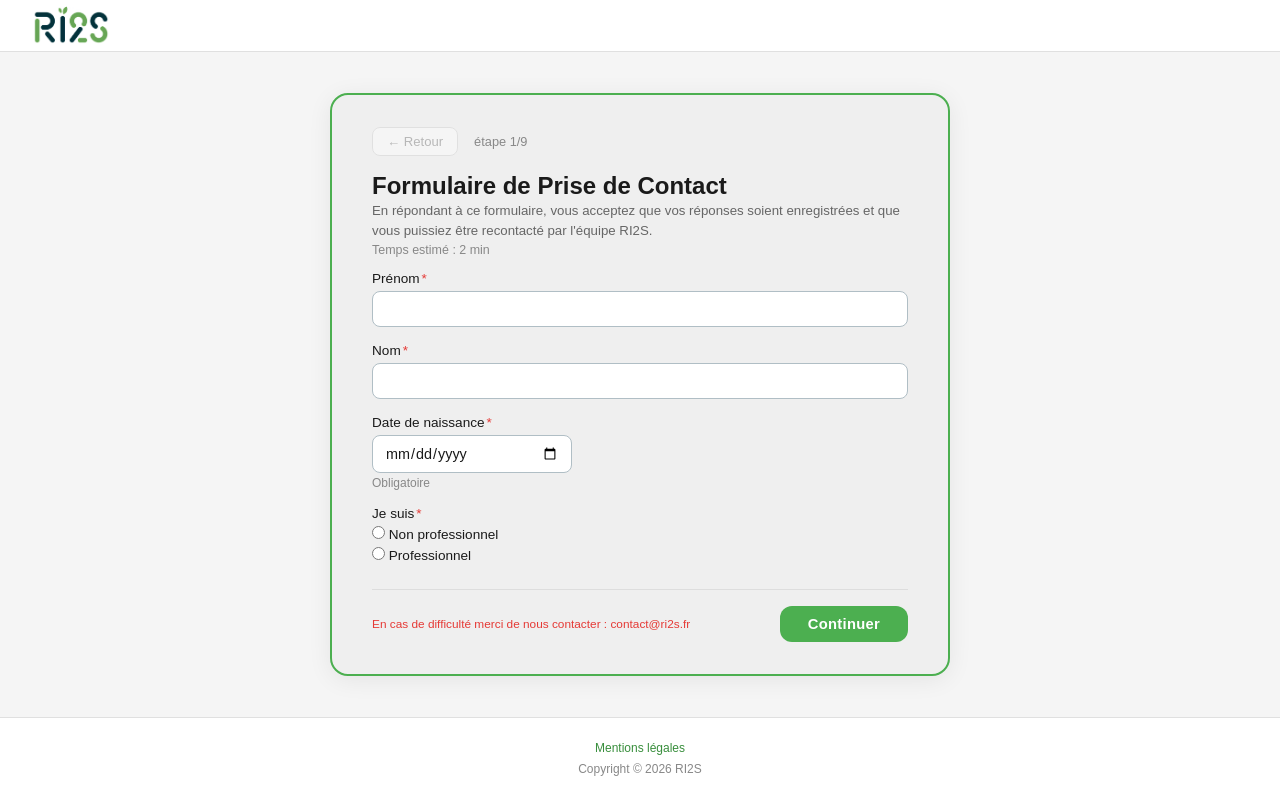
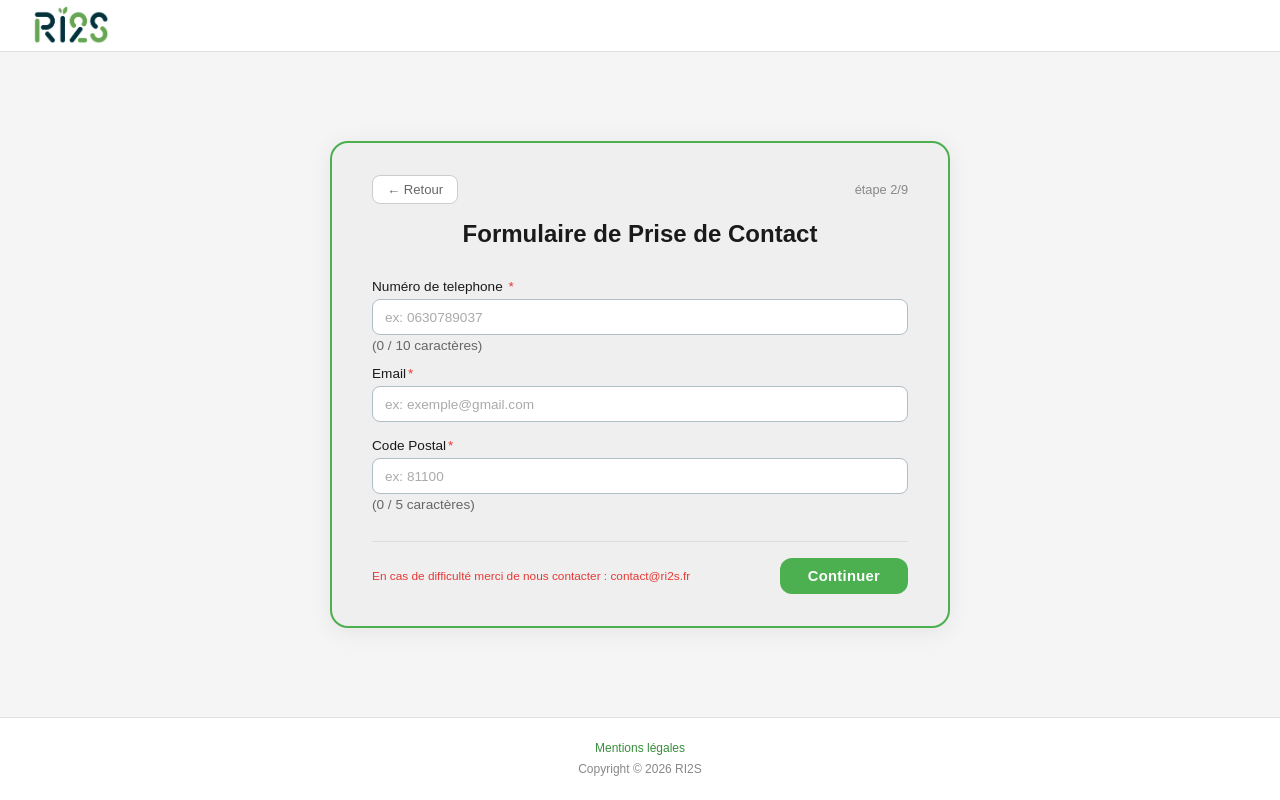
Before and after one commit to Wiamagnagay/ProjetTut, a Vue app: page /page2 in a window 1280 px wide. Built offline with nearby package versions, Linux system fonts and the light colour scheme.

Commit message:
grosse corerction p2

```diff
--- a/src/pages/page2.vue
+++ b/src/pages/page2.vue
@@ -1,162 +1,127 @@
 <script setup>
-import { computed, reactive } from 'vue';
+import { reactive } from 'vue';
 import { useRouter } from 'vue-router';
 import { formStore } from '../store/formStore';
 
 const router = useRouter();
-const totalSteps = 9;
-const stepNumber = 1;
-
-const errors = reactive({ prenom: '', nom: '', naissance: '' });
-
-const progressPercent = computed(() => Math.round((stepNumber / totalSteps) * 100));
+const errors = reactive({
+  telephone: '',
+  email: '',
+  codePostal: '',
+  profilSante: '',
+});
 
 function clearErrors() {
-  errors.prenom = '';
-  errors.nom = '';
-  errors.naissance = '';
+  errors.telephone = '';
+  errors.email = '';
+  errors.codePostal = '';
+  errors.profilSante = '';
 }
-
-const nameRegex = /^[a-zA-ZÀ-ÿ\s\-']+$/;
 
 function validate() {
   clearErrors();
-  if (!formStore.prenom.trim()) {
-    errors.prenom = 'Le prénom est obligatoire.';
-  } else if (!nameRegex.test(formStore.prenom.trim())) {
-    errors.prenom = 'Le prénom ne doit contenir que des lettres et espaces.';
-  }
-  if (!formStore.nom.trim()) {
-    errors.nom = 'Le nom est obligatoire.';
-  } else if (!nameRegex.test(formStore.nom.trim())) {
-    errors.nom = 'Le nom ne doit contenir que des lettres et espaces.';
-  }
-  if (!formStore.naissance) errors.naissance = 'La date de naissance est obligatoire.';
-  if (!formStore.profilSante) {
-    errors.profilSante = 'Veuillez choisir un profil.';
-  }
-  return !errors.prenom && !errors.nom && !errors.naissance && !errors.profilSante;
+  const telRegex = /^0[1-9][0-9]{8}$/;
+  if (!formStore.telephone?.trim()) errors.telephone = 'Téléphone obligatoire';
+  else if (!telRegex.test(formStore.telephone.trim()))
+    errors.telephone = 'Format invalide';
+
+  const emailRegex = /^[^\s@]+@[^\s@]+\.[^\s@]+$/;
+  if (!formStore.email?.trim()) errors.email = 'Email obligatoire';
+  else if (!emailRegex.test(formStore.email.trim()))
+    errors.email = 'Format invalide';
+
+  if (!formStore.codePostal?.trim())
+    errors.codePostal = 'Code postal obligatoire';
+  if (!formStore.profilSante) errors.profilSante = 'Choix obligatoire';
+
+  return (
+    !errors.telephone &&
+    !errors.email &&
+    !errors.codePostal &&
+    !errors.profilSante
+  );
 }
 
 async function onNext() {
   if (!validate()) return;
 
-  const nomClean = formStore.nom.trim().toUpperCase();
-  const prenomClean = formStore.prenom.trim().toLowerCase();
-  const dateClean = formStore.naissance;
-  const profilChoisi = formStore.profilSante;
+  console.log("Données de base stockées, passage à l'étape 3...");
 
-  try {
-    const response = await fetch('https://formulaire-ri2s-1.onrender.com/api/utilisateurs');
-    const tousLesUtilisateurs = await response.json();
-
-    const utilisateurTrouve = tousLesUtilisateurs.find(user =>
-      user.nom.toUpperCase() === nomClean &&
-      user.prenom.toLowerCase() === prenomClean &&
-      user.dateNaissance.startsWith(dateClean)
-    );
-
-    if (utilisateurTrouve) {
-      let profilDejaExistant = false;
-
-      if (profilChoisi === 'pro' && utilisateurTrouve.profilPro !== null) {
-        profilDejaExistant = true;
-      }
-      else if (profilChoisi === 'non_pro' && utilisateurTrouve.profilNonPro !== null) {
-        profilDejaExistant = true;
-      }
-
-      if (profilDejaExistant) {
-        formStore.dejaInscrit = true;
-        formStore.idUtilisateurGenere = utilisateurTrouve.idUtilisateur;
-        router.push('/page4');
-      } else {
-        formStore.dejaInscrit = false;
-        router.push('/page2');
-      }
-
-    } else {
-      formStore.dejaInscrit = false;
-      router.push('/page2');
-    }
-
-  } catch (error) {
-    console.error("Erreur lors du contournement Front-end :", error);
-    formStore.dejaInscrit = false;
-    router.push('/page2');
-  }
+  router.push(formStore.profilSante === 'pro' ? '/page3pro' : '/page3');
 }
 
-
+function onBack() {
+  router.push('/page1');
+}
 </script>
 
 <template>
   <div class="page">
     <header class="topbar">
-      <img src="@/assets/logoRI2S.png" alt="RI2S" style="height:40px" />
+      <img src="@/assets/logoRI2S.png" alt="RI2S" style="height: 40px" />
     </header>
 
     <main class="main">
       <section class="card">
         <div class="cardTop">
-          <button class="back" disabled>← Retour</button>
-          <div class="stepInfo">étape {{ stepNumber }}/{{ totalSteps }}</div>
+          <button class="back" @click="onBack">← Retour</button>
+          <div class="stepInfo">étape 2/9</div>
         </div>
-        <div class="headCenter">
-          <h1>Formulaire de Prise de Contact</h1>
-          <p class="desc">En répondant à ce formulaire, vous acceptez que vos réponses soient enregistrées et que vous puissiez être recontacté par l'équipe RI2S.</p>
-          <div class="eta">Temps estimé : 2 min</div>
-        </div>
-
+        <h1>Formulaire de Prise de Contact</h1>
         <form class="form" @submit.prevent="onNext">
           <div class="field">
-            <label class="label">Prénom<span class="req">*</span></label>
+            <label class="label"
+              >Numéro de telephone <span class="req">*</span></label
+            >
             <input
               class="input"
-              :class="{ 'input-error': errors.prenom }"
-              v-model.trim="formStore.prenom"
+              :class="{ 'input-error': errors.telephone }"
+              v-model="formStore.telephone"
+              placeholder="ex: 0630789037"
+              maxlength="10"
             />
-            <p v-if="errors.prenom" class="error">{{ errors.prenom }}</p>
+            <p v-if="errors.telephone" class="error">{{ errors.telephone }}</p>
+            <p class="caractère">
+              ({{ formStore.telephone.length }} / 10 caractères)
+            </p>
           </div>
-          <div class="field">
-            <label class="label">Nom<span class="req">*</span></label>
+
+          <div class="field" id="mail">
+            <label class="label">Email<span class="req">*</span></label>
             <input
               class="input"
-              :class="{ 'input-error': errors.nom }"
-              v-model.trim="formStore.nom"
+              :class="{ 'input-error': errors.email }"
+              type="email"
+              v-model="formStore.email"
+              placeholder="ex: exemple@gmail.com"
             />
-            <p v-if="errors.nom" class="error">{{ errors.nom }}</p>
+            <p v-if="errors.email" class="error">{{ errors.email }}</p>
           </div>
+
           <div class="field">
-            <label class="label">Date de naissance<span class="req">*</span></label>
-            <input class="input date" type="date" v-model="formStore.naissance" />
-            <div class="hint">Obligatoire</div>
-            <p v-if="errors.naissance" class="error">{{ errors.naissance }}</p>
+            <label class="label">Code Postal<span class="req">*</span></label>
+            <input
+              class="input"
+              :class="{ 'input-error': errors.codePostal }"
+              v-model="formStore.codePostal"
+              placeholder="ex: 81100"
+              maxlength="5"
+            />
+            <p v-if="errors.codePostal" class="error">
+              {{ errors.codePostal }}
+            </p>
+            <p class="caractère">
+              ({{ formStore.codePostal.length }} / 5 caractères)
+            </p>
           </div>
-          <div class="field">
-          <label class="label">Je suis<span class="req">*</span></label>
-          <label
-            ><input
-              type="radio"
-              value="non_pro"
-              v-model="formStore.profilSante"
-            />
-            Non professionnel</label
-          >
-          <label
-            ><input
-              type="radio"
-              value="pro"
-              v-model="formStore.profilSante"
-            />
-            Professionnel</label
-          >
-          <p v-if="errors.profilSante" class="error">
-            {{ errors.profilSante }}
-          </p>
-        </div>
+
+
+
           <div class="bottomRow">
-            <p class="help">En cas de difficulté merci de nous contacter : <a href="mailto:contact@ri2s.fr">contact@ri2s.fr</a></p>
+            <p class="help">
+              En cas de difficulté merci de nous contacter :
+              <a href="mailto:contact@ri2s.fr">contact@ri2s.fr</a>
+            </p>
             <button class="btn" type="submit">Continuer</button>
           </div>
         </form>
@@ -180,4 +145,21 @@ async function onNext() {
   font-size: 0.85rem;
   margin-top: 4px;
 }
+.cardTop {
+  display: flex;
+  justify-content: space-between;
+  align-items: center;
+}
+h1 {
+  text-align: center;
+  margin-bottom: 30px;
+}
+
+.caractère {
+  font-size: 0.85rem;
+}
+
+#mail {
+  margin-top: -7px;
+}
 </style>
```
